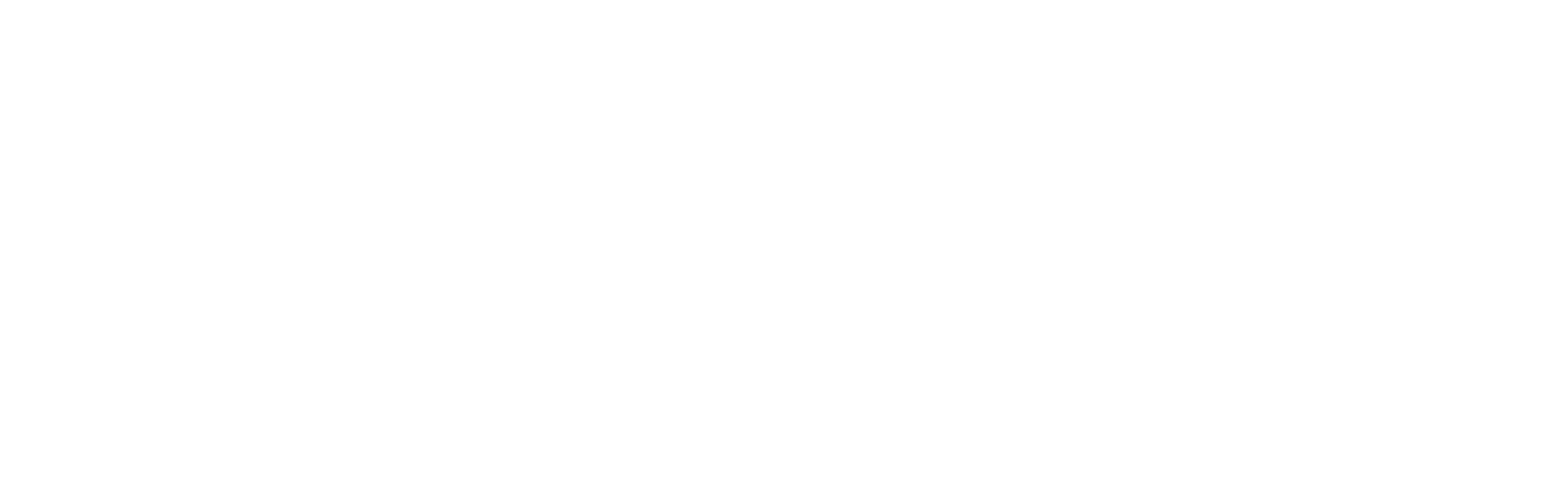
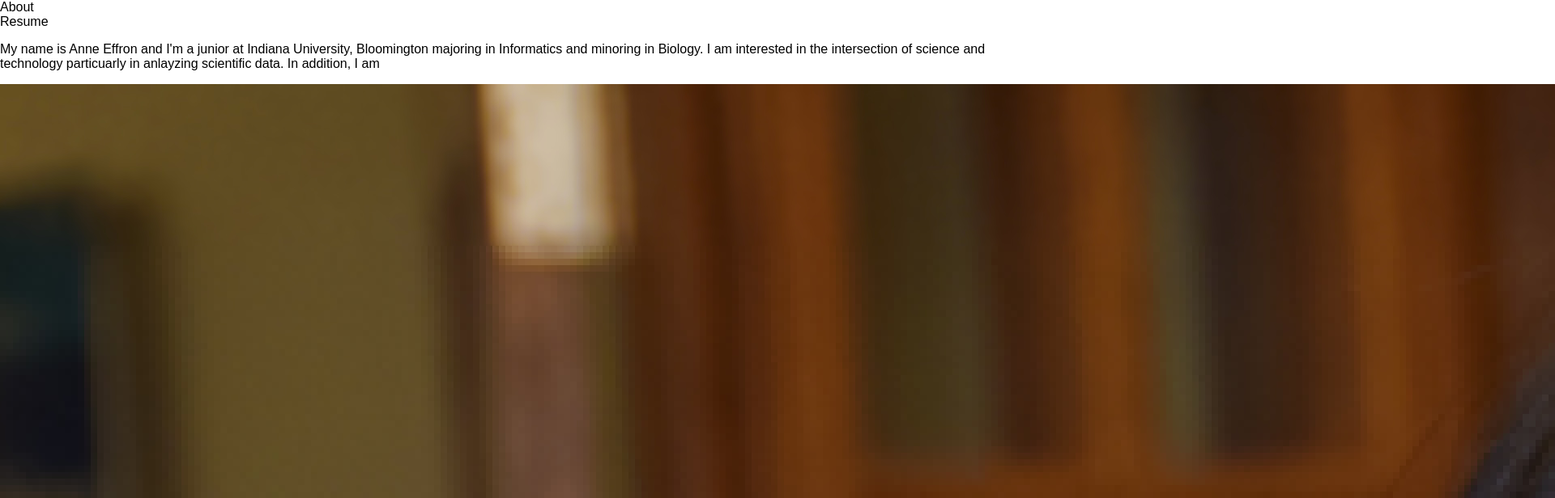
Before and after one commit to anneeffron/anneeffron.github.io, a plain HTML site: page index.html in a window 1280 px wide. Shown: the top 616 px of the page at 81% size, 1920 px wide, since content can reach past the window. Drawn offline with Linux system fonts and the light colour scheme.

Commit message:
adding index

```diff
--- a/index.html
+++ b/index.html
@@ -2,13 +2,12 @@
 <html lang="en">
 
 <!--
-		I360 Web Design
-		Basic HTML/CSS template
+		Personal Website
 	-->
 
 <head>
 	<meta charset="utf-8">
-		<title>I360 Template</title>
+	<title></title>
 	<meta name="viewport" content="width=device-width, initial-scale=1, shrink-to-fit=no">
 	<meta http-equiv="x-ua-compatible" content="ie=edge">
 
@@ -23,8 +22,22 @@
 </head>
 
 <body>
+	<div class='menu-container'>
+		<div class='menu'>
+			<div class="about"> About </div>
+			<div class="resume"> Resume </div>
+		</div>
+	</div>
+	<div class="about">
+		<div class="text">
+			<p> My name is Anne Effron and I'm a junior at Indiana University, Bloomington majoring in Informatics and minoring in Biology. I am interested in the intersection of science and technology particuarly in anlayzing scientific data. In addition, I am </p>
+		</div>
+		<div class="profile">
+			<img src="images/profile.png" alt="pic of me">
 
+	</div>
 
 
 </body>
+
 </html>
```
Lines whose indentation alone changed are shown as unchanged.
